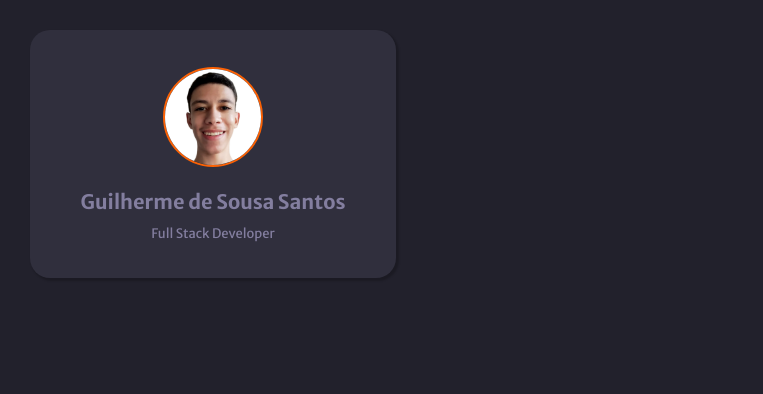
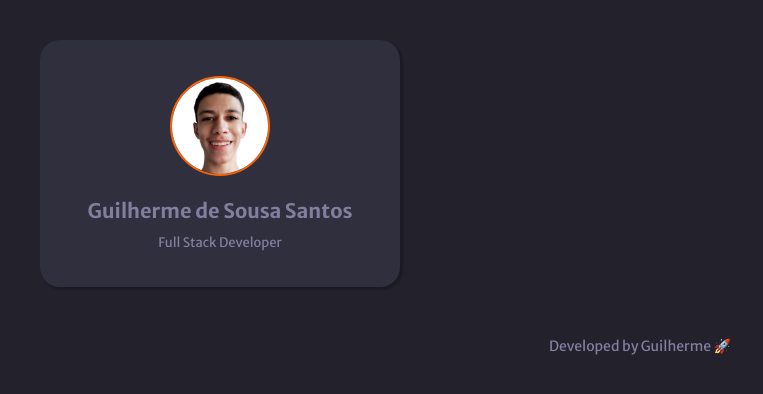
Before and after one commit to guilhermedesousa/challenge-portfolio, a PHP site: page / in a window 1280 px wide. Shown: the top 394 px of the page, without its empty margins (0-763 px from the left). Run offline with PHP 8.4, Linux system fonts and the light colour scheme.

Commit message:
restructure the way to display the elements to css grid

```diff
--- a/assets/css/desktop-style.css
+++ b/assets/css/desktop-style.css
@@ -15,27 +15,31 @@
 
 body {
   background: var(--body-bg-color);
+  color: var(--text-color);
   font-family: "Merriweather Sans", sans-serif;
 }
 
 .container {
-  padding: 30px;
-  margin: auto;
-  display: flex;
+  display: grid;
+  grid-template-columns: 30% auto;
+  grid-template-rows: auto auto;
+  grid-template-areas: "a m" "f f";
+  gap: 30px 50px;
+
+  padding: 40px 40px 0 40px;
 }
 
 .card-content {
   background: var(--bg-cards);
   box-shadow: 2px 2px 2px 1px rgba(0, 0, 0, 0.2);
   border-radius: 20px;
-  color: var(--text-color);
 
   padding: 10%;
 }
 
 /* my overview =================================== */
 .my-overview {
-  width: 30%;
+  grid-area: a;
 }
 
 .my-overview .profile {
@@ -79,5 +83,14 @@ body {
 
 /* my portfolio =================================== */
 .my-portfolio {
-  width: 60%;
+  grid-area: m;
 }
+
+/* footer =================================== */
+footer {
+  grid-area: f;
+  padding: 20px;
+  text-align: center;
+  font-size: 14px;
+  font-weight: normal;
+}
--- a/index.html
+++ b/index.html
@@ -19,9 +19,8 @@
 
 <body>
 
-    <main class="container">
-
-        <section class="my-overview">
+    <div class="container">
+        <aside class="my-overview">
             <div class="profile card-content">
                 <div class="personal-photo">
                     <img src="./assets/images/personal-foto.png" alt="My personal photo">
@@ -30,13 +29,14 @@
                 <h4>Guilherme de Sousa Santos</h4>
                 <p>Full Stack Developer</p>
             </div>
+
             <div class="links"></div>
             <div class="technologies"></div>
             <div class="experiences"></div>
             <div class="education"></div>
-        </section>
+        </aside>
 
-        <section class="my-portfolio">
+        <main class="my-portfolio">
             <div class="my-projects">
                 <div class="project-1"></div>
                 <div class="project-2"></div>
@@ -45,11 +45,12 @@
             <div class="recent-posts">
                 <div class="post-1"></div>
             </div>
-        </section>
+        </main>
 
-    </main>
-
-    <footer></footer>
+        <footer>
+            <p>Developed by Guilherme 🚀</p>
+        </footer>
+    </div>
 
 </body>
 
```
